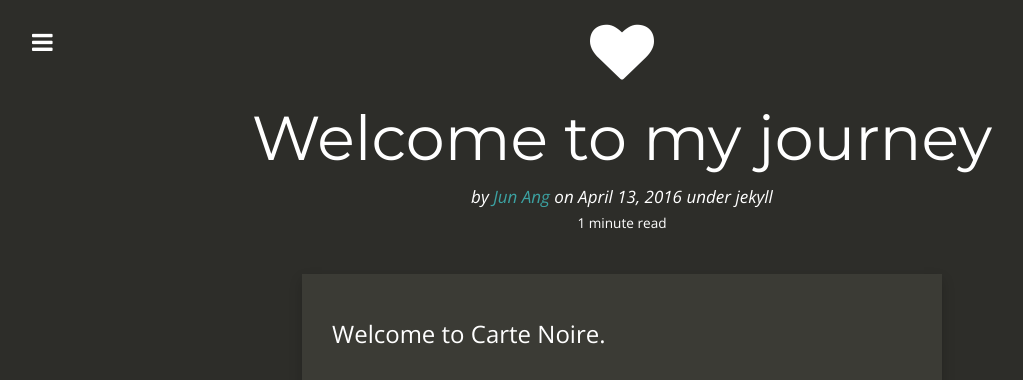
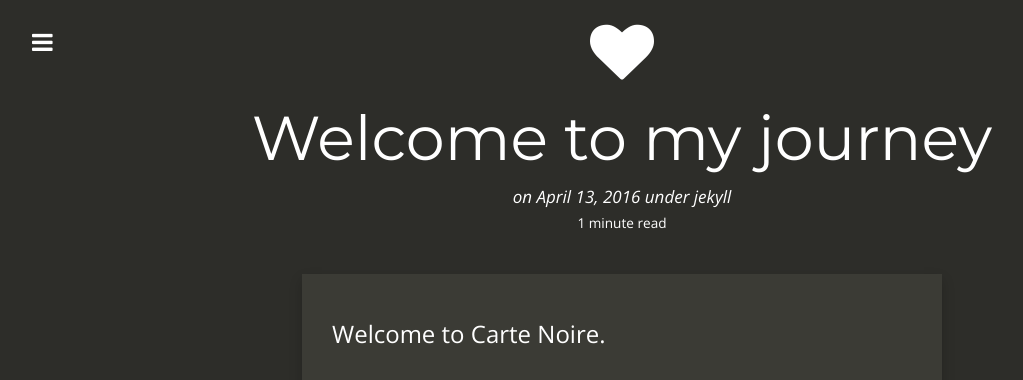
Before and after one commit to junang3/junang3.github.io, a Jekyll site: the page built from _posts/2016-04-13-welcome-to-my-journey.md, in a window 1280 px wide. Shown: the top 380 px of the page, without its empty margins (18-1041 px from the left). Built offline with Jekyll 4.4.1, drawn with Linux system fonts in a browser that asks for light colours; nearby versions of some CDN libraries.

Commit message:
Update 2016-04-13-welcome-to-my-journey.md

```diff
--- a/_posts/2016-04-13-welcome-to-my-journey.md
+++ b/_posts/2016-04-13-welcome-to-my-journey.md
@@ -1,8 +1,6 @@
 ---
 layout:     post
 title:      Welcome to my journey
-date:       2016-04-13 07:31:19
-author:     Jun Ang
 summary:    Carte Noire is a dark blog theme for Jekyll focusing on a clear reading experience.
 categories: jekyll
 thumbnail:  heart
```
